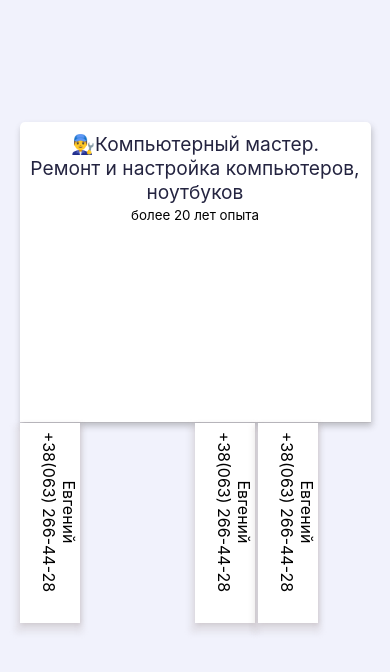
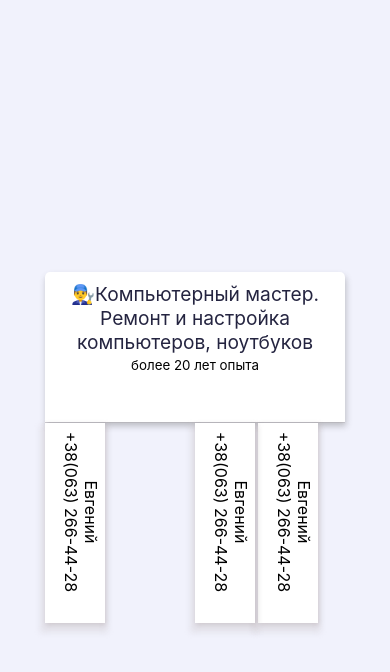
Before and after one commit to elenaserezhkina/zhytomyr_master, a React (Create React App) app: page / in a window 390 px wide. Shown: the top 672 px of the page. Built offline with nearby package versions, Linux system fonts and the light colour scheme.

Commit message:
fix coupon for mobile screens

```diff
--- a/src/components/Coupon.js
+++ b/src/components/Coupon.js
@@ -27,7 +27,9 @@ const Coupon = () => {
         <div className="rigthSide">
           <div
             onClick={onCouponClick}
-            className={isClicked ? "contactDetails clicked" : "contactDetails"}
+            className={
+              isClicked ? "contactDetails clicked main" : "contactDetails main"
+            }
           >
             <p className="info">
               Евгений <br />
--- a/src/components/couponStyle.scss
+++ b/src/components/couponStyle.scss
@@ -38,6 +38,7 @@
       justify-content: flex-start;
     }
     .contactDetails {
+      cursor: pointer;
       transition: 1.5s;
       width: 60px;
       margin-right: 3px;
@@ -47,30 +48,53 @@
         1px 2px 5px 0px rgba(142, 122, 122, 0.29);
       position: relative;
       .info {
-        transform: rotate(90deg) translate(43px, 71px);
+        transform: rotate(90deg) translate(43px, 74px);
         position: absolute;
         width: 200px;
         height: 60px;
       }
     }
+    .contactDetails:hover {
+      transition: 1s;
+      background-color: lightgray;
+    }
+    .main {
+      z-index: 3;
+    }
     .clicked {
       transition: 3s;
-      transform: rotate(-90deg) scale(3);
+      transform: rotate(-90deg) scale(2.5) translate(40px, -11px);
       z-index: 3;
-
-      // background-color: #fff;
-      // font-size: 20px;
     }
   }
 
   @media only screen and (max-width: 500px) {
     .couponContainer {
-      height: 300px;
-      width: 90%;
+      height: 150px;
+      width: 300px;
+      padding: 10px;
     }
+
     .removable {
-      height: 300px;
-      width: 90%;
+      height: 150px;
+      width: 300px;
+      .leftSide {
+        width: 150px;
+        height: 150px;
+      }
+      .rigthSide {
+        width: 150px;
+        height: 150px;
+      }
+      .contactDetails {
+        height: 150;
+        .info {
+          width: 150;
+        }
+      }
+      .clicked {
+        transform: rotate(-90deg) scale(1.8) translate(43px, -24px);
+      }
     }
   }
 }
```
